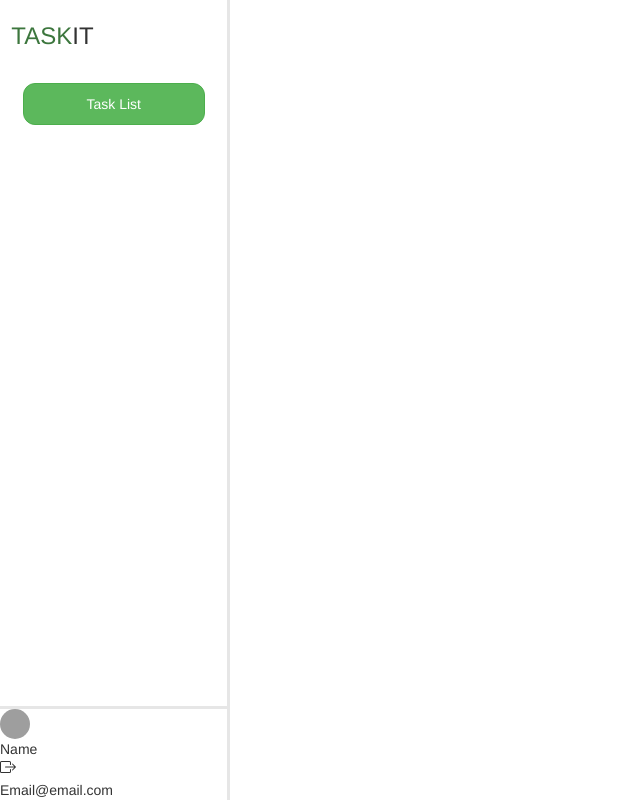
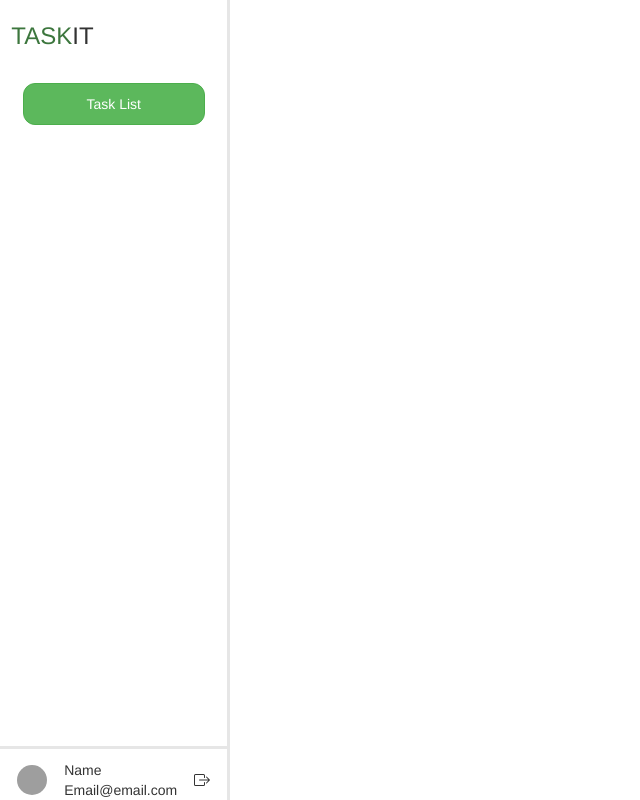
Before and after one commit to mik3ymikes/TaskIt-Project-App, an Angular app in the folder TaskItProject-app/: page / in a window 1280 px wide. Shown: the whole page, without its empty margins (0-640 px from the left). Built offline with nearby package versions, Linux system fonts and the light colour scheme; grey boxes are pictures that could not be loaded.

Commit message:
Started coding User Model

```diff
--- a/TaskItProject-app/src/app/app.component.ts
+++ b/TaskItProject-app/src/app/app.component.ts
@@ -1,4 +1,5 @@
 import { Component } from '@angular/core';
+
 
 @Component({
   selector: 'app-root',
@@ -7,4 +8,6 @@ import { Component } from '@angular/core';
 })
 export class AppComponent {
   title = 'TaskItProject-app';
+
+
 }
--- a/TaskItProject-app/src/app/sidebar/sidebar.component.css
+++ b/TaskItProject-app/src/app/sidebar/sidebar.component.css
@@ -64,9 +64,9 @@ h3{
   flex-direction: column; */
   border-top:solid rgba(128, 128, 128, 0.199);
   margin-top: auto;
-
-  /* justify-content: end; */
-
-
+  padding-top: 5%;
+  display: flex;
+ justify-content:space-evenly;
+ align-items: center;
 
 }
--- a/TaskItProject-app/src/app/sidebar/sidebar.component.html
+++ b/TaskItProject-app/src/app/sidebar/sidebar.component.html
@@ -32,14 +32,16 @@
     <button class="btn btn-success task-list-btn">Task List</button>
     <div class="info-con">
      <img class="photo1" src="https://images.unsplash.com/photo-1524117074681-31bd4de22ad3?ixlib=rb-4.0.3&ixid=M3wxMjA3fDB8MHxwaG90by1wYWdlfHx8fGVufDB8fHx8fA%3D%3D&auto=format&fit=crop&w=1160&q=80" height=30px width=30px alt="">
-     <p>Name</p>
+     <div name-email-con>
+       <p class="name">Name</p>
+       <p class="email">Email@email.com</p>
+     </div>
      <svg xmlns="http://www.w3.org/2000/svg" width="16" height="16" fill="currentColor" class="bi bi-box-arrow-right" viewBox="0 0 16 16">
       <path fill-rule="evenodd" d="M10 12.5a.5.5 0 0 1-.5.5h-8a.5.5 0 0 1-.5-.5v-9a.5.5 0 0 1 .5-.5h8a.5.5 0 0 1 .5.5v2a.5.5 0 0 0 1 0v-2A1.5 1.5 0 0 0 9.5 2h-8A1.5 1.5 0 0 0 0 3.5v9A1.5 1.5 0 0 0 1.5 14h8a1.5 1.5 0 0 0 1.5-1.5v-2a.5.5 0 0 0-1 0v2z"/>
       <path fill-rule="evenodd" d="M15.854 8.354a.5.5 0 0 0 0-.708l-3-3a.5.5 0 0 0-.708.708L14.293 7.5H5.5a.5.5 0 0 0 0 1h8.793l-2.147 2.146a.5.5 0 0 0 .708.708l3-3z"/>
     </svg>
-     <p>Email@email.com</p>
-    </div>
   </div>
+</div>
 
   </div>
 
--- a/TaskItProject-app/src/app/sidebar/sidebar.component.ts
+++ b/TaskItProject-app/src/app/sidebar/sidebar.component.ts
@@ -1,10 +1,15 @@
 import { Component } from '@angular/core';
+import { User } from './sidebar.model'
 
 @Component({
   selector: 'app-sidebar',
   templateUrl: './sidebar.component.html',
   styleUrls: ['./sidebar.component.css']
 })
+
 export class SidebarComponent {
+  // user: User=[]=[
+  //   new User('')
+  // ]
 
 }
```
Also changed, not shown: TaskItProject-app/src/app/sidebar/sidebar.model.ts (added, +13 -0 lines).
